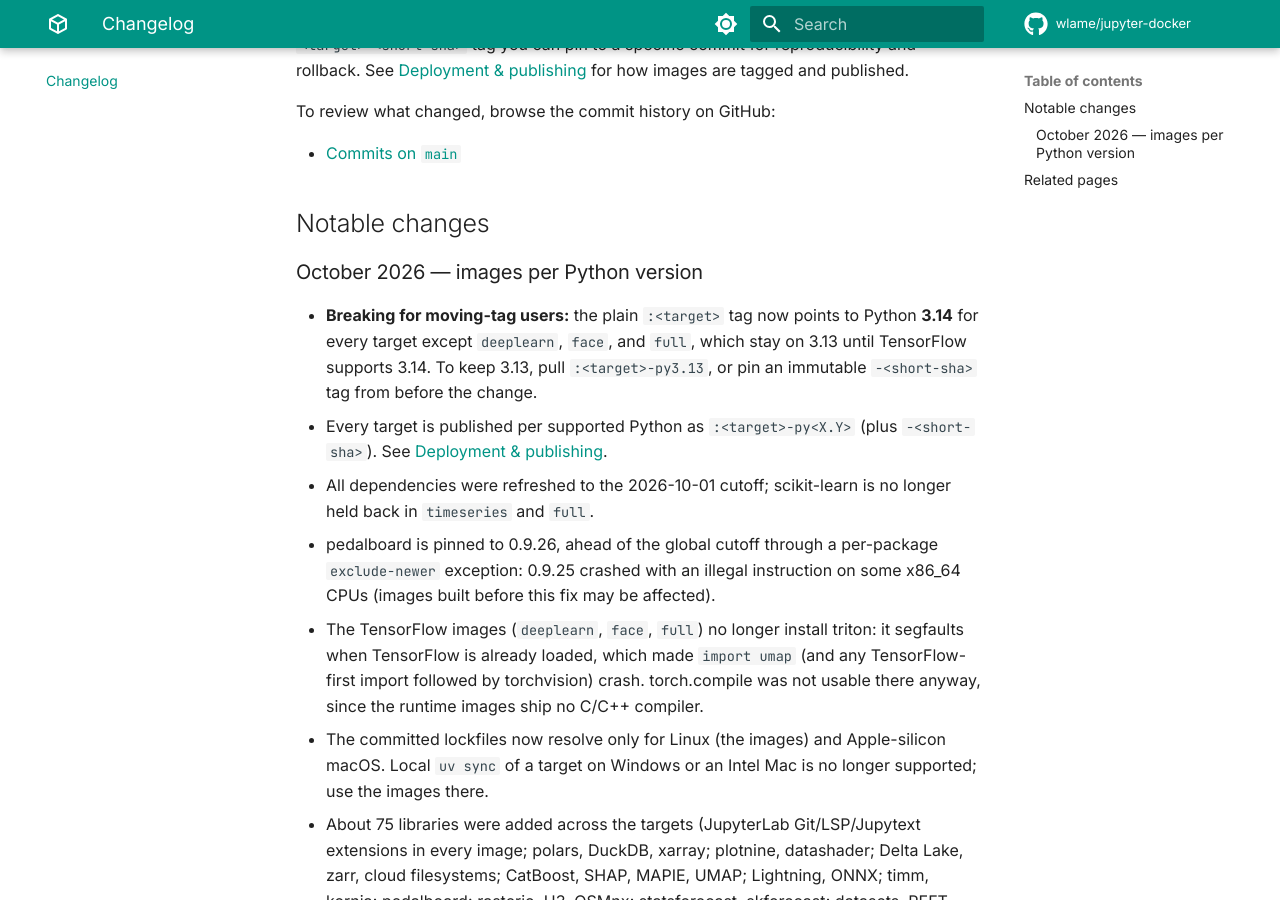
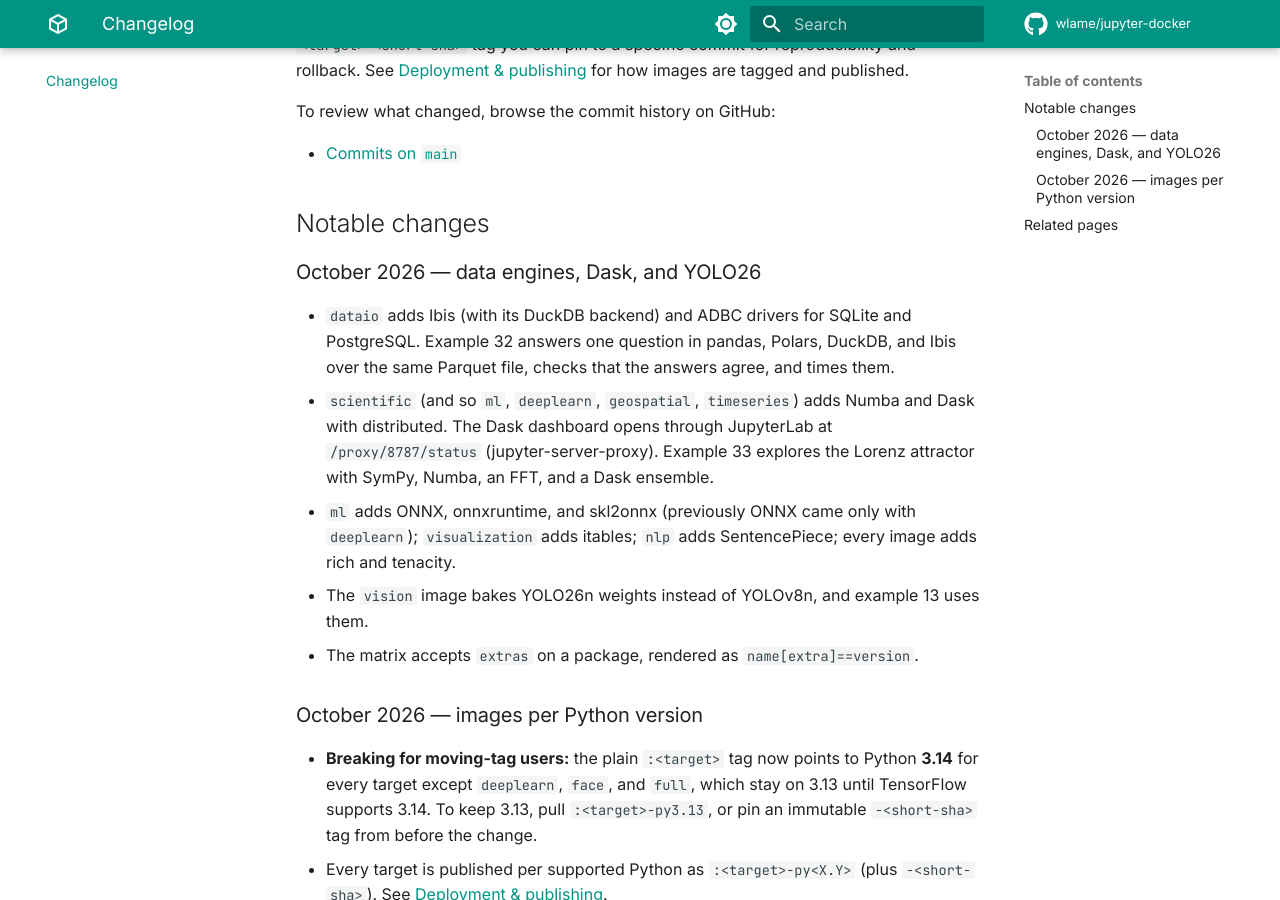
Before and after one commit to wlame/jupyter-docker, an MkDocs documentation site: the page built from docs/changelog.md, in a window 1280 px wide and 900 px high, scrolled down 380 px. Built offline with MkDocs 1.6.1 and Material for MkDocs 9.7.7, drawn with Linux system fonts in a browser that asks for light colours; plug-ins that fetch from the network failed and are left out; comment, search, counter and statistics services are not loaded.

Commit message:
Describe the October library additions and the YOLO26 switch in the changelog.

```diff
--- a/docs/changelog.md
+++ b/docs/changelog.md
@@ -21,6 +21,21 @@ To review what changed, browse the commit history on GitHub:
 - [Commits on `main`](https://github.com/wlame/jupyter-docker/commits/main)
 
 ## Notable changes
+
+### October 2026 — data engines, Dask, and YOLO26
+
+- `dataio` adds Ibis (with its DuckDB backend) and ADBC drivers for SQLite and
+  PostgreSQL. Example 32 answers one question in pandas, Polars, DuckDB, and Ibis
+  over the same Parquet file, checks that the answers agree, and times them.
+- `scientific` (and so `ml`, `deeplearn`, `geospatial`, `timeseries`) adds Numba
+  and Dask with distributed. The Dask dashboard opens through JupyterLab at
+  `/proxy/8787/status` (jupyter-server-proxy). Example 33 explores the Lorenz
+  attractor with SymPy, Numba, an FFT, and a Dask ensemble.
+- `ml` adds ONNX, onnxruntime, and skl2onnx (previously ONNX came only with
+  `deeplearn`); `visualization` adds itables; `nlp` adds SentencePiece; every image
+  adds rich and tenacity.
+- The `vision` image bakes YOLO26n weights instead of YOLOv8n, and example 13 uses them.
+- The matrix accepts `extras` on a package, rendered as `name[extra]==version`.
 
 ### October 2026 — images per Python version
 
```
